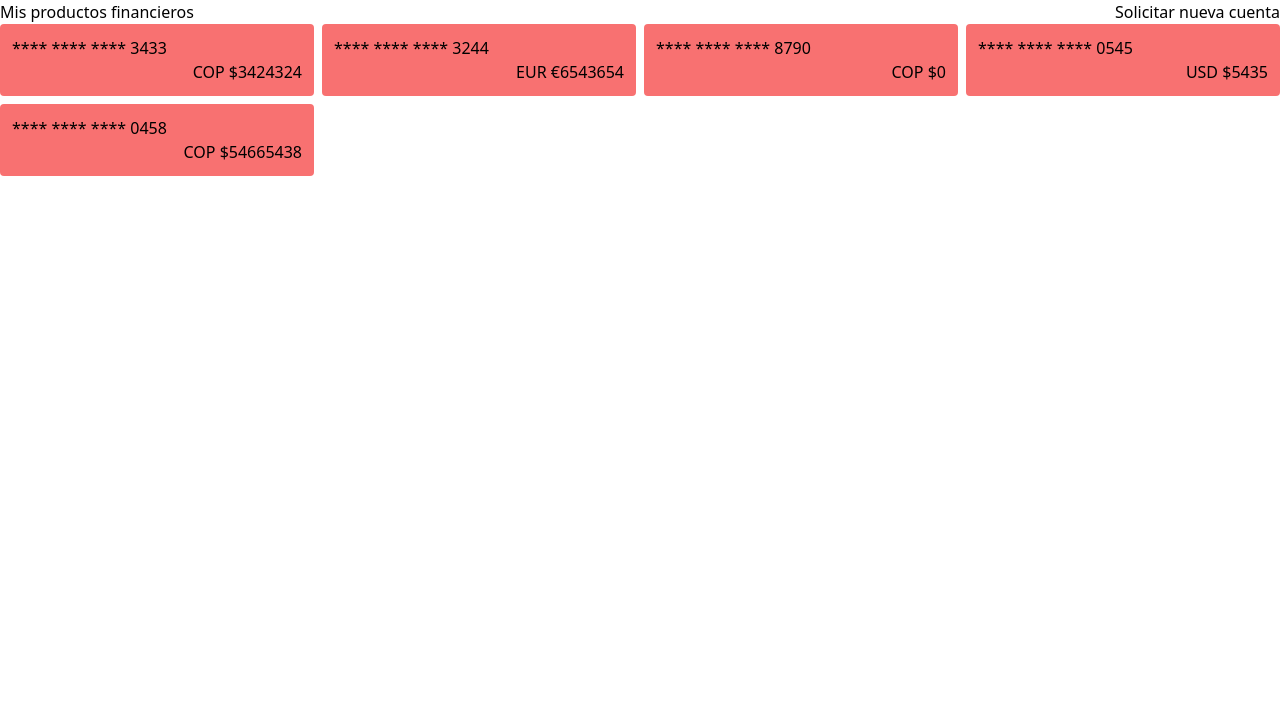
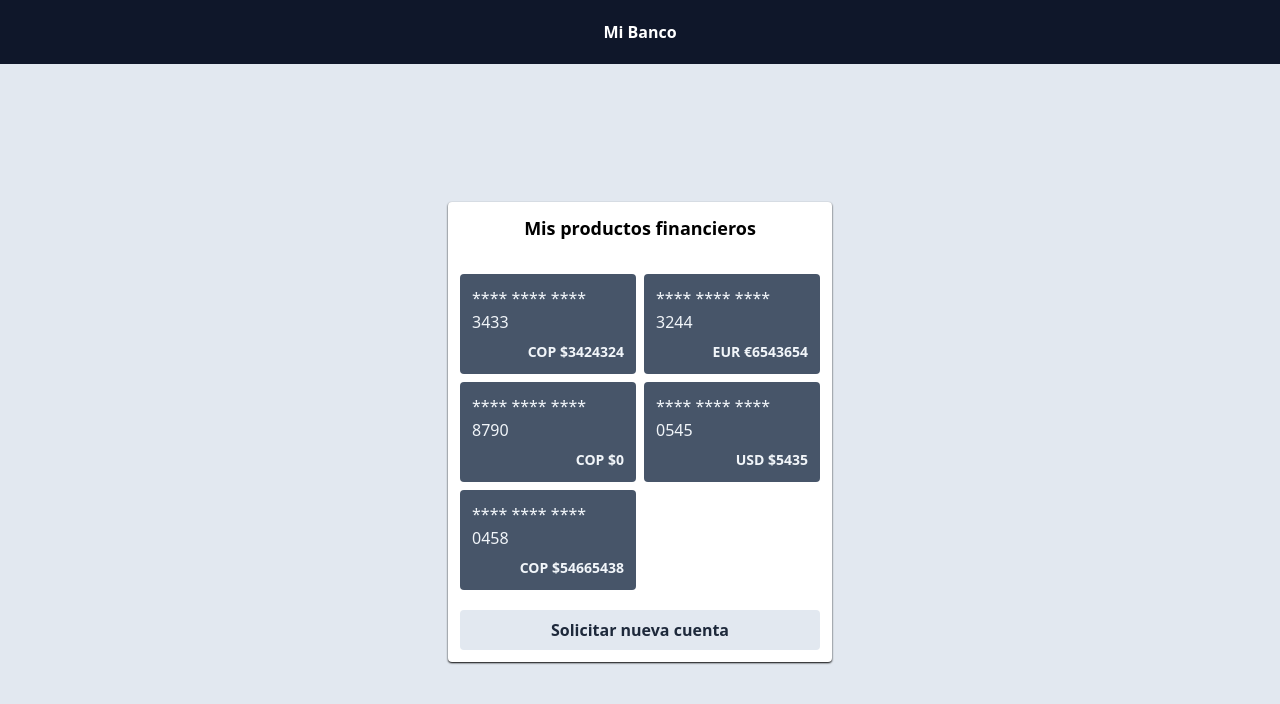
Before and after one commit to miguelangelrz/banking-savings-module, a Next.js app in the folder front/: page /dashboard/savings in a window 1280 px wide. Shown: the top 704 px of the page. Built offline with nearby package versions, Linux system fonts and the light colour scheme.

Commit message:
style(front): Improve styles in the overall application, improve layout

```diff
--- a/front/app/dashboard/savings/[id]/page.tsx
+++ b/front/app/dashboard/savings/[id]/page.tsx
@@ -1,8 +1,48 @@
-type SavingsAccountDetailParams = Promise<{
-  id: string;
-}>;
+import Button from '@/components/Button';
+import { transformDateText } from '@/utils/date';
+import Link from 'next/link';
 
-export default async function SavingsAccountDetail(params: SavingsAccountDetailParams) {
+type SavingsAccountDetailParams = {
+  params: Promise<{ id: string }>;
+};
+
+export default async function SavingsAccountDetail({ params }: SavingsAccountDetailParams) {
   const id = (await params).id;
-  return <h1>Account #{id}</h1>;
+  const data: SavingsAccount = {
+    id: '123e4567-e89b-12d3-a456-426614174000',
+    accountNumber: '0123456789012345',
+    currency: 'USD',
+    balance: 1000.0,
+    createdAt: '2025-01-19T10:15:30Z',
+    updatedAt: '2025-01-20T14:25:43Z',
+  };
+  return (
+    <div>
+      <div className="bg-slate-200 text-xs p-1 mb-2">
+        <Link href="/dashboard/savings" className="link">
+          {'<'} Volver a mis cuentas{' '}
+        </Link>
+      </div>
+      <h2>Cuenta {data.accountNumber}</h2>
+      <div className="flex justify-between">
+        <span>Moneda</span>
+        <span>{data.currency}</span>
+      </div>
+      <div className="flex justify-between">
+        <span>Balance</span>
+        <span>
+          {data.currency === 'EUR' && '€'}
+          {data.currency !== 'EUR' && '$'}
+          {data.balance}
+        </span>
+      </div>
+      <div className="flex justify-between">
+        <span>Fecha apertura</span>
+        <span>{transformDateText(data.createdAt)}</span>
+      </div>
+      <Button variant="danger" className="mt-5" fullWidth>
+        Eliminar cuenta
+      </Button>
+    </div>
+  );
 }
--- a/front/app/dashboard/savings/page.tsx
+++ b/front/app/dashboard/savings/page.tsx
@@ -1,7 +1,9 @@
 'use client';
 
+import Button from '@/components/Button';
 import Link from 'next/link';
 import { redirect } from 'next/navigation';
+import { ReactElement } from 'react';
 
 export default function Savings() {
   const savingsAccounts: Array<SavingsAccountPreview> = [
@@ -18,19 +20,16 @@ export default function Savings() {
 
   return (
     <>
-      <div className="flex justify-between">
-        <h1>Mis productos financieros</h1>
-        <Link href="/dashboard/savings/request">Solicitar nueva cuenta</Link>
-      </div>
-      <div className="grid grid-cols-4 gap-2">
+      <h2>Mis productos financieros</h2>
+      <div className="w-full grid grid-cols-1 lg:grid-cols-2 md:grid-cols-2 gap-2">
         {savingsAccounts.map((p) => (
           <div
             key={p.id}
-            className="bg-red-400 p-3 rounded cursor-pointer"
+            className="bg-slate-600 text-slate-100 p-3 rounded cursor-pointer"
             onClick={() => goToSavingsAccount(p.id)}
           >
             <div>**** **** **** {p.lastFour} </div>
-            <div className="flex justify-end">
+            <div className="flex justify-end font-bold mt-2 text-sm">
               {p.currency} {p.currency === 'EUR' && '€'}
               {p.currency !== 'EUR' && '$'}
               {p.balance}
@@ -38,6 +37,9 @@ export default function Savings() {
           </div>
         ))}
       </div>
+      <Button variant="secondary" className="mt-5" isLink href="/dashboard/savings/request">
+        Solicitar nueva cuenta
+      </Button>
     </>
   );
 }
--- a/front/app/dashboard/savings/request/page.tsx
+++ b/front/app/dashboard/savings/request/page.tsx
@@ -3,9 +3,8 @@ import Button from '@/components/Button';
 
 export default function RequestProduct() {
   return (
-    <div className="w-screen h-screen flex justify-center items-center p-2 bg-slate-200">
-      <div className="w-full max-w-96 rounded shadow-sm bg-white shadow-black p-3 flex flex-col">
-        <h1>Solicitar producto</h1>
+    <>
+      <h2>Solicitar producto</h2>
       <BaseInput label="Tipo de moneda" />
       <Button variant="primary" className="mb-1 mt-5" fullWidth>
         Solicitar
@@ -13,7 +12,6 @@ export default function RequestProduct() {
       <Button variant="secondary" isLink href="/dashboard" fullWidth>
         Cancelar
       </Button>
-      </div>
-    </div>
+    </>
   );
 }
--- a/front/app/globals.css
+++ b/front/app/globals.css
@@ -2,6 +2,10 @@
 @tailwind components;
 @tailwind utilities;
 
-.link {
-  @apply text-blue-600 underline;
+a {
+  @apply text-blue-800 underline font-bold;
 }
+
+h2 {
+  @apply font-bold text-lg mb-8 text-center
+}
--- a/front/app/layout.tsx
+++ b/front/app/layout.tsx
@@ -4,7 +4,18 @@ import './globals.css';
 export default function Layout({ children }: { children: React.ReactNode }) {
   return (
     <html>
-      <body>{children}</body>
+      <body>
+        <div className="w-screen h-screen flex flex-col bg-slate-200">
+          <h1 className="bg-slate-900 h-16 font-bold text-white flex justify-center items-center">
+            Mi Banco
+          </h1>
+          <div className="flex flex-1 h-full w-full justify-center items-start md:items-center p-2">
+            <div className="w-full max-w-96 rounded shadow-sm bg-white shadow-black p-3 flex flex-col">
+              {children}
+            </div>
+          </div>
+        </div>
+      </body>
     </html>
   );
 }
--- a/front/app/login/page.tsx
+++ b/front/app/login/page.tsx
@@ -1,14 +1,17 @@
 import BaseInput from '@/components/BaseInput';
+import Button from '@/components/Button';
 import Link from 'next/link';
 
 export default function Login() {
   return (
     <div className="p-3">
-      <h1>Login</h1>
+      <h2>Ingreso</h2>
       <form>
         <BaseInput label="Correo" />
         <BaseInput label="Contraseña" />
-        <button type="submit">Ingresar</button>
+        <Button variant="primary" className="mt-5" type="submit" fullWidth>
+          Ingresar
+        </Button>
       </form>
       <div>
         ¿No tienes cuenta?{' '}
--- a/front/app/register/page.tsx
+++ b/front/app/register/page.tsx
@@ -1,16 +1,22 @@
 import BaseInput from '@/components/BaseInput';
+import Button from '@/components/Button';
 import Link from 'next/link';
 
 export default function Register() {
   return (
     <>
-      <h1>Register</h1>
+      <h2>Registro</h2>
+      <form>
         <BaseInput label="Nombre" />
         <BaseInput label="Tipo de documento" />
         <BaseInput label="Número de documento" />
         <BaseInput label="Número de teléfono" />
         <BaseInput label="Correo" />
         <BaseInput label="Contraseña" />
+        <Button variant="primary" className="mt-5" type="submit" fullWidth>
+          Ingresar
+        </Button>
+      </form>
       <div>
         ¿Ya tienes una cuenta?{' '}
         <Link href="/login" className="link">
--- a/front/components/Button.tsx
+++ b/front/components/Button.tsx
@@ -1,5 +1,4 @@
 import { assert } from 'console';
-import { link } from 'fs';
 import Link from 'next/link';
 import React from 'react';
 
@@ -12,14 +11,18 @@ interface ButtonProps extends React.ButtonHTMLAttributes<HTMLButtonElement> {
 
 export default function Button(props: ButtonProps) {
   const { variant, children, href, fullWidth, isLink, className, ...buttonProps } = props;
-  assert((isLink && Boolean(href)) || !isLink, variant, href);
+
+  if (isLink && !Boolean(href)) {
+    throw new Error("Invalid Button type");
+
+  }
 
   const baseClases = 'rounded cursor-pointer font-semibold py-2 px-3';
   const fullWidthClasses = 'w-full';
   const primaryClasses = 'bg-slate-800 text-slate-100';
   const secondaryClasses = 'bg-slate-200 text-slate-800';
   const dangerClasses = 'bg-red-700 text-red-100';
-  const linkClasses = 'text-center';
+  const linkClasses = 'text-center no-underline';
   const disabledClasses = 'bg-gray-300 text-gray-800';
 
   const appliedClasses = [baseClases];
--- a/front/middleware.ts
+++ b/front/middleware.ts
@@ -5,7 +5,7 @@ const NO_AUTH_PAGES = ['/login', '/register']
 const PROTECTED_BASE_ROUTE = '/dashboard'
 
 export function middleware(req: NextRequest) {
-    const token = "okokok";
+    const token = null;
 
     if (NO_AUTH_PAGES.includes(req.nextUrl.pathname)) {
         if (token) {
--- a/front/package.json
+++ b/front/package.json
@@ -23,7 +23,7 @@
     "@testing-library/user-event": "^14.6.0",
     "@types/jest": "^29.5.14",
     "@types/node": "^20",
-    "@types/react": "^19",
+    "@types/react": "^19.0.7",
     "@types/react-dom": "^19",
     "eslint": "^9",
     "eslint-config-next": "15.1.5",
--- /dev/null
+++ b/front/utils/date.ts
@@ -0,0 +1,5 @@
+export function transformDateText(dateStr: string): string {
+    const date = new Date(dateStr)
+
+    return `${date.getFullYear()}-${`0${date.getMonth()+1}`.slice(-2)}-${`0${date.getDate()}`.slice(-2)}`
+}
```
Also changed, not shown: 1 other file (tests, documents, lock files or other folders). Lines whose indentation alone changed are shown as unchanged.
